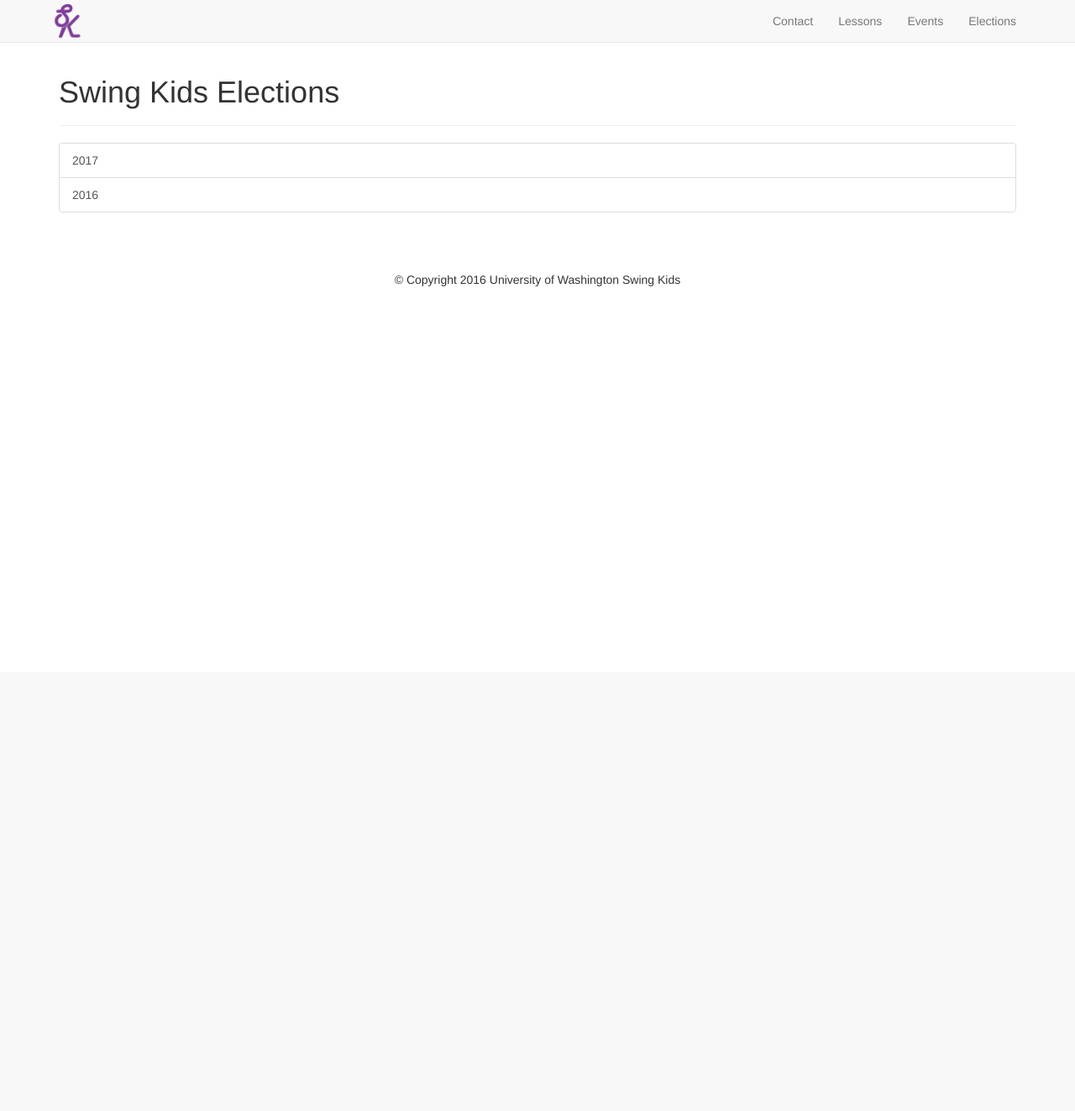
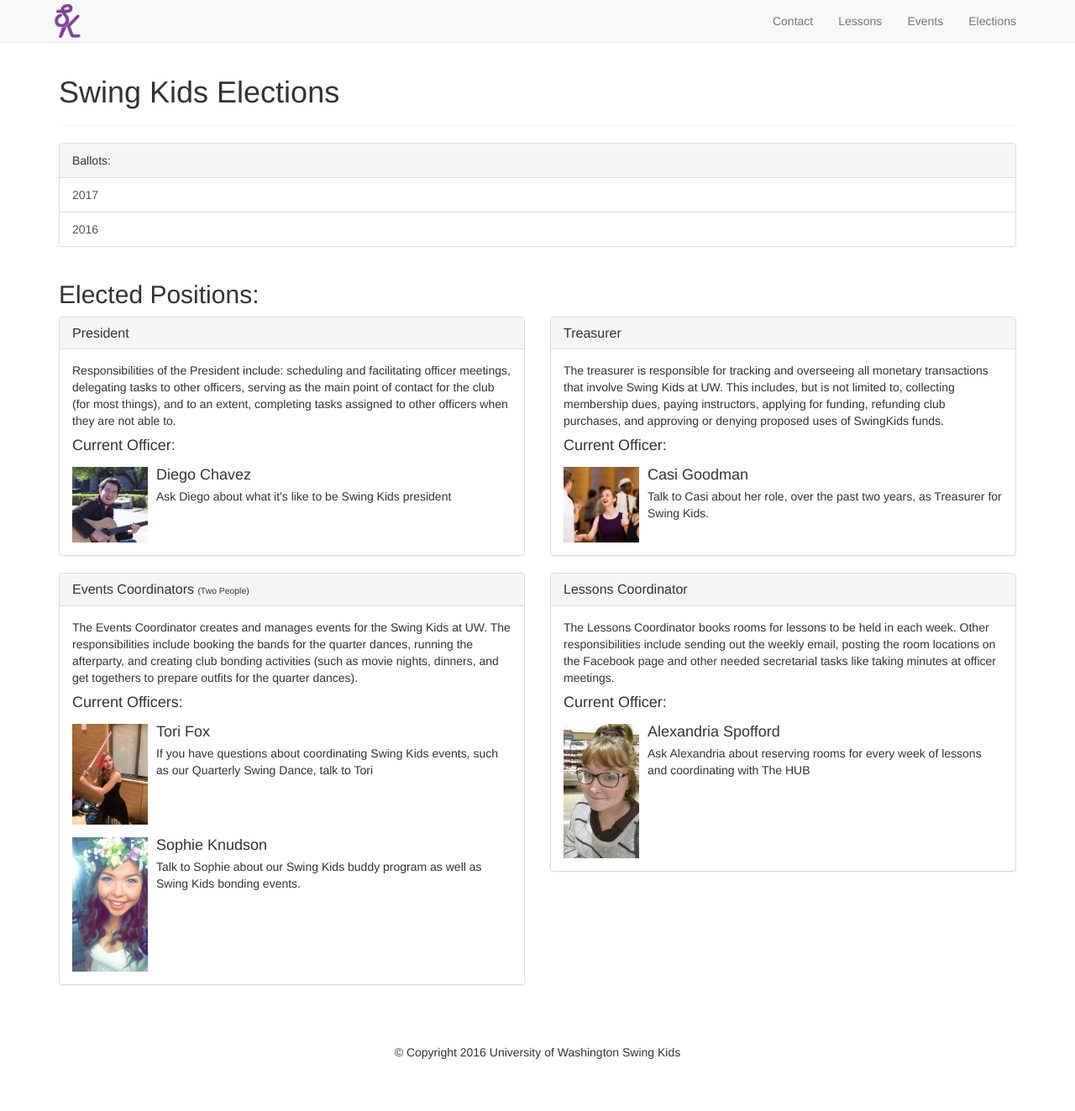
Before and after one commit to SwingKidsAtUW/website, a PHP site: page /elections/ in a window 1280 px wide. Shown: the whole page at 84% size. Before the commit the page ends 341 px from the top, so only its background shows below. Run offline with PHP 8.4, Linux system fonts and the light colour scheme; some libraries are stand-ins or nearby versions.

Commit message:
Update elections page

```diff
--- a/assets/css/style.css
+++ b/assets/css/style.css
@@ -62,3 +62,7 @@
 .finger {
 	cursor: pointer;
 }
+
+.media-object {
+	max-width: 100px;
+}
--- a/elections/index.php
+++ b/elections/index.php
@@ -8,12 +8,120 @@
         <h1>Swing Kids Elections</h1>
       </div>
 
+
       <div class="row">
         <div class="col-xs-12 col-sm-12 col-md-12 col-lg-12">
 
-          <div class="list-group">
-            <a href="./2017/" class="list-group-item">2017</a>
-            <a href="./2016/" class="list-group-item">2016</a>
+          <div class="panel panel-default">
+            <div class="panel-heading">Ballots:</div>
+
+            <div class="list-group">
+              <a href="./2017/" class="list-group-item">2017</a>
+              <a href="./2016/" class="list-group-item">2016</a>
+            </div>
+          </div>
+
+        </div>
+      </div>
+
+      <div class="row">
+        <div class="col-xs-12 col-sm-12 col-md-12 col-lg-12">
+          <h2>Elected Positions:</h2>
+        </div>
+
+        <div class="col-xs-12 col-sm-6 col-md-6 col-lg-6">
+
+          <div class="panel panel-default">
+              <div class="panel-heading">
+                <h3 class="panel-title">President</h3>
+              </div>
+              <div class="panel-body">
+                <p>Responsibilities of the President include: scheduling and facilitating officer meetings, delegating tasks to other officers, serving as the main point of contact for the club (for most things), and to an extent, completing tasks assigned to other officers when they are not able to.</p>
+                <h4>Current Officer:</h4>
+                <div class="media">
+                  <img class="pull-left media-object" src="../assets/img/elections/2016/president/diegoChavez.png" alt="Diego Chavez - President">
+                  <div class="media-body">
+                    <h4 class="media-heading">Diego Chavez</h4>
+                    <p>Ask Diego about what it's like to be Swing Kids president</p>
+                  </div>
+                </div>
+
+              </div>
+          </div>
+
+        </div>
+        <div class="col-xs-12 col-sm-6 col-md-6 col-lg-6">
+
+          <div class="panel panel-default">
+              <div class="panel-heading">
+                <h3 class="panel-title">Treasurer</h3>
+              </div>
+              <div class="panel-body">
+                <p>The treasurer is responsible for tracking and overseeing all monetary transactions that involve Swing Kids at UW. This includes, but is not limited to, collecting membership dues, paying instructors, applying for funding, refunding club purchases, and approving or denying proposed uses of SwingKids funds.</p>
+
+                <h4>Current Officer:</h4>
+                <div class="media">
+                  <img class="pull-left media-object" src="../assets/img/elections/2016/treasurer/casiGoodman.jpg" alt="Casi Goodman - Treasurer">
+                  <div class="media-body">
+                    <h4 class="media-heading">Casi Goodman</h4>
+                    <p>Talk to Casi about her role, over the past two years, as Treasurer for Swing Kids.</p>
+                  </div>
+                </div>
+
+              </div>
+          </div>
+
+        </div>
+        <div class="clearfix"></div>
+        <div class="col-xs-12 col-sm-6 col-md-6 col-lg-6">
+
+          <div class="panel panel-default">
+              <div class="panel-heading">
+                <h3 class="panel-title">Events Coordinators <small>(Two People)</small></h3>
+              </div>
+              <div class="panel-body">
+                <p>The Events Coordinator creates and manages events for the Swing Kids at UW. The responsibilities include booking the bands for the quarter dances, running the afterparty, and creating club bonding activities (such as movie nights, dinners, and get togethers to prepare outfits for the quarter dances).</p>
+
+                <h4>Current Officers:</h4>
+                <div class="media">
+                  <img class="pull-left media-object" src="../assets/img/elections/2016/eventsCoordinator/toriFox.jpg" alt="Tori Fox - Events Coordinator">
+                  <div class="media-body">
+                    <h4 class="media-heading">Tori Fox</h4>
+                    <p>If you have questions about coordinating Swing Kids events, such as our Quarterly Swing Dance, talk to Tori</p>
+                  </div>
+                </div>
+
+                <div class="media">
+                  <img class="pull-left media-object" src="../assets/img/elections/2016/mondayNightDanceCoordinator/sophieKnudson.jpg" alt="Sophie Knudson - Events Coordinator">
+                  <div class="media-body">
+                    <h4 class="media-heading">Sophie Knudson</h4>
+                    <p>Talk to Sophie about our Swing Kids buddy program as well as Swing Kids bonding events.</p>
+                  </div>
+                </div>
+
+              </div>
+          </div>
+
+        </div>
+        <div class="col-xs-12 col-sm-6 col-md-6 col-lg-6">
+
+          <div class="panel panel-default">
+              <div class="panel-heading">
+                <h3 class="panel-title">Lessons Coordinator</h3>
+              </div>
+              <div class="panel-body">
+                <p>The Lessons Coordinator books rooms for lessons to be held in each week. Other responsibilities include sending out the weekly email, posting the room locations on the Facebook page and other needed secretarial tasks like taking minutes at officer meetings.</p>
+
+                <h4>Current Officer:</h4>
+                <div class="media">
+                  <img class="pull-left media-object" src="../assets/img/elections/2016/lessonsCoordinator/alexandriaSpofford.jpg" alt="Alexandria Spofford - Lessons Coordinator">
+                  <div class="media-body">
+                    <h4 class="media-heading">Alexandria Spofford</h4>
+                    <p>Ask Alexandria about reserving rooms for every week of lessons and coordinating with The HUB</p>
+                  </div>
+                </div>
+
+              </div>
           </div>
 
         </div>
```
